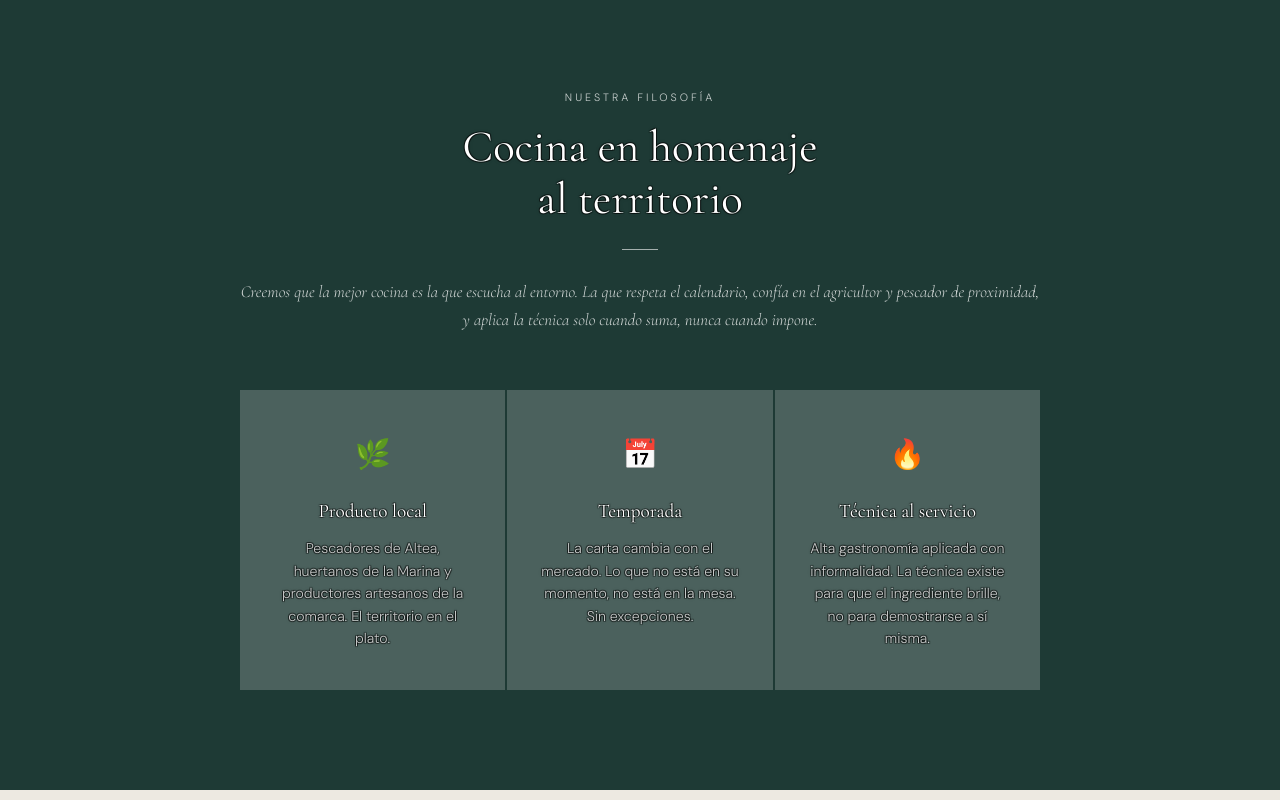
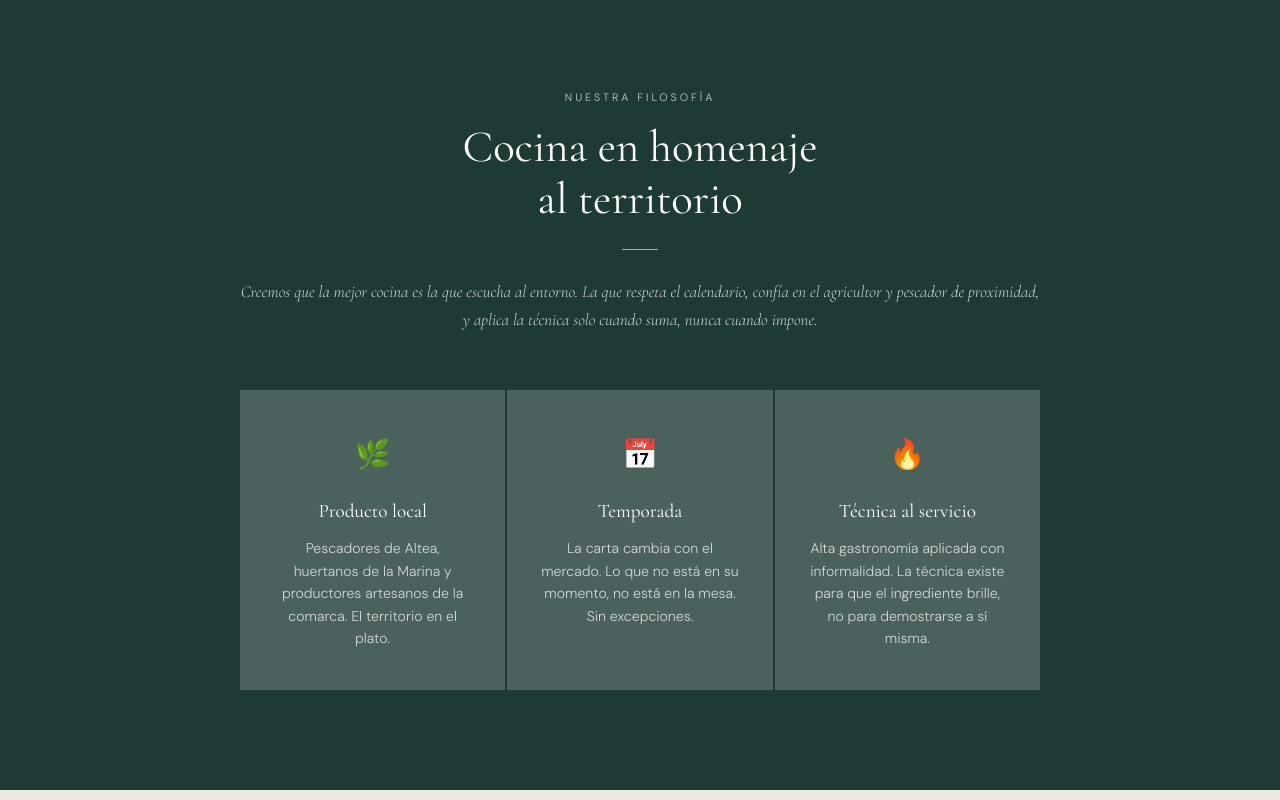
Before and after one commit to alexcastillo95/latalaia, a plain HTML site: page sobre-nosotros.html in a window 1280 px wide. Shown: the part 3360-4160 px from the top of the page. Drawn offline with nearby package versions, Linux system fonts and the light colour scheme.

Commit message:
Remove text-shadow stroke from dark section text
Co-Authored-By: Claude Sonnet 4.6 <noreply@anthropic.com>

```diff
--- a/sobre-nosotros.html
+++ b/sobre-nosotros.html
@@ -433,23 +433,6 @@
     footer a { font-size: .75rem; font-weight: 500; color: rgba(255,255,255,.6); transition: color .2s; }
     footer a:hover { color: #fff; }
 
-    /* Canto fino en texto blanco sobre fondo azul */
-    #filosofia .section-title,
-    #filosofia .pilar h4,
-    #filosofia .pilar p,
-    footer p,
-    footer a {
-      text-shadow:
-        1px  1px 0 rgba(0,0,0,.32),
-       -1px -1px 0 rgba(0,0,0,.32),
-        1px -1px 0 rgba(0,0,0,.32),
-       -1px  1px 0 rgba(0,0,0,.32),
-        0    1px 0 rgba(0,0,0,.28),
-        0   -1px 0 rgba(0,0,0,.28),
-        1px  0   0 rgba(0,0,0,.28),
-       -1px  0   0 rgba(0,0,0,.28),
-        0    0   4px rgba(0,0,0,.15);
-    }
   </style>
 </head>
 <body>
```
Also changed, not shown: index.html (+0 -23 lines).
